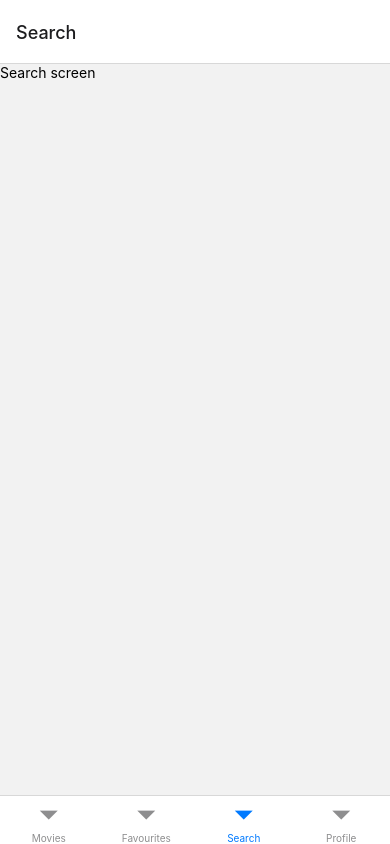
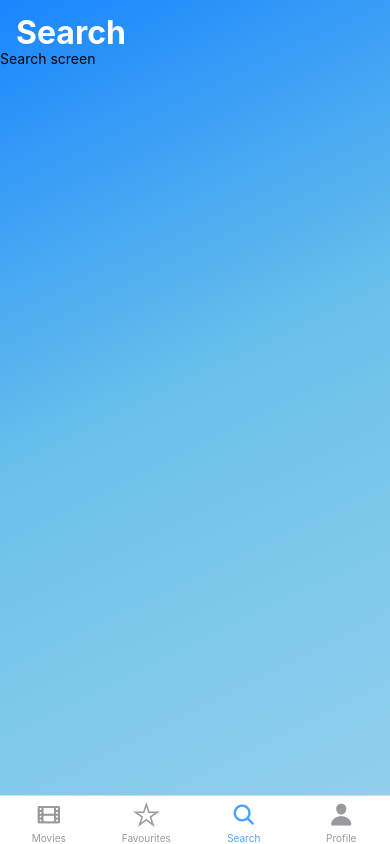
Before and after one commit to AnatolShum/ReactNative_Movies, a React Native app: screen /Search in a window 390 px wide. Built offline with nearby package versions, Linux system fonts and the light colour scheme.

Commit message:
gradient color view, global styles, configure tab

```diff
--- a/App.js
+++ b/App.js
@@ -1,7 +1,7 @@
 import React from 'react';
 import { StyleSheet, Text, View } from 'react-native';
 import { NavigationContainer } from '@react-navigation/native';
-import TabBar from './TabBar';
+import TabBar from './tabBar/tabBar';
 
 export default function App() {
   return (
@@ -12,7 +12,7 @@ export default function App() {
 }
 
 const styles = StyleSheet.create({
-  container: {
+  navigation: {
     flex: 1,
     backgroundColor: '#fff',
     alignItems: 'center',
--- a/TabBar.js
+++ /dev/null
@@ -1,27 +0,0 @@
-import React from "react";
-import { StyleSheet } from "react-native";
-import { createBottomTabNavigator } from '@react-navigation/bottom-tabs';
-import Movies from './scenes/movies';
-import Favourites from './scenes/favourites';
-import Search from './scenes/search';
-import Profile from './scenes/profile';
-
-
-const Tab = createBottomTabNavigator();
-
-const TabBar = () => {
-    return(
-        <Tab.Navigator>
-            <Tab.Screen name='Movies' component={Movies}/>
-            <Tab.Screen name='Favourites' component={Favourites}/>
-            <Tab.Screen name='Search' component={Search}/>
-            <Tab.Screen name='Profile' component={Profile}/>
-        </Tab.Navigator>
-    );
-}
-
-export default TabBar
-
-const styles = StyleSheet.create({
-
-})
--- a/package.json
+++ b/package.json
@@ -16,7 +16,8 @@
     "react": "18.2.0",
     "react-native": "0.72.6",
     "react-native-safe-area-context": "4.6.3",
-    "react-native-screens": "~3.22.0"
+    "react-native-screens": "~3.22.0",
+    "expo-linear-gradient": "~12.3.0"
   },
   "devDependencies": {
     "@babel/core": "^7.20.0"
--- /dev/null
+++ b/reusableViews/backgroundGradient.js
@@ -0,0 +1,22 @@
+import React from 'react';
+import { StyleSheet } from 'react-native';
+import { LinearGradient } from 'expo-linear-gradient';
+
+export default function ColorView(props) {
+return(
+<LinearGradient
+    colors={['#007AFFE6', '#32ADE6B3', '#32ADE67F']}
+    start={{ x: 0, y: 0 }}
+    end={{ x: 1, y: 1 }}
+    style={styles.linerGradient}
+>
+    { props.children }
+</LinearGradient>
+);
+}
+
+const styles = StyleSheet.create({
+    linerGradient: {
+        flex: 1
+    },
+});
--- a/scenes/favourites.js
+++ b/scenes/favourites.js
@@ -1,10 +1,17 @@
 import React from "react";
 import { View, Text } from "react-native";
+import ColorView from "../reusableViews/backgroundGradient";
+import { SafeAreaView } from 'react-native-safe-area-context';
+import { globalStyles } from "../styles/global";
 
 export default function Favourites() {
     return(
-<View>
-    <Text>Favourites screen</Text>
-</View>
+<ColorView>
+    <SafeAreaView style={ globalStyles.safeArea }>
+        <View style={ globalStyles.contentView }>
+            <Text>Favourites screen</Text>
+        </View>
+    </SafeAreaView>
+</ColorView>
     );
 }
--- a/scenes/movies.js
+++ b/scenes/movies.js
@@ -1,10 +1,23 @@
 import React from "react";
-import { View, Text } from "react-native";
+import { StyleSheet, View, Text } from "react-native";
+import ColorView from "../reusableViews/backgroundGradient";
+import { SafeAreaView } from 'react-native-safe-area-context';
+import { globalStyles } from "../styles/global";
 
 export default function Movies() {
 return(
-<View>
-    <Text>Home screen</Text>
-</View>
+<ColorView>
+    <SafeAreaView style={ globalStyles.safeArea }>
+        <View style={ globalStyles.contentView }>
+            <Text style={ styles.textStyle }>Home screen</Text>
+        </View>
+    </SafeAreaView>
+</ColorView>
 );
 }
+
+const styles = StyleSheet.create({
+    textStyle: {
+        color: 'white',
+    },
+});
--- a/scenes/profile.js
+++ b/scenes/profile.js
@@ -1,10 +1,17 @@
 import React from "react";
 import { View, Text } from "react-native";
+import ColorView from "../reusableViews/backgroundGradient";
+import { SafeAreaView } from 'react-native-safe-area-context';
+import { globalStyles } from "../styles/global";
 
 export default function Profile() {
     return(
-<View>
-    <Text>Profile screen</Text>
-</View>
+<ColorView>
+    <SafeAreaView style={ globalStyles.safeArea }>
+        <View style={ globalStyles.contentView }>
+            <Text>Profile screen</Text>
+        </View>
+    </SafeAreaView>
+</ColorView>
     );
 }
--- a/scenes/search.js
+++ b/scenes/search.js
@@ -1,10 +1,17 @@
 import React from "react";
 import { View, Text } from "react-native";
+import ColorView from "../reusableViews/backgroundGradient";
+import { SafeAreaView } from 'react-native-safe-area-context';
+import { globalStyles } from "../styles/global";
 
 export default function Search() {
     return(
-<View>
-    <Text>Search screen</Text>
-</View>
+<ColorView>
+    <SafeAreaView style={ globalStyles.safeArea }>
+        <View style={ globalStyles.contentView }>
+            <Text>Search screen</Text>
+        </View>
+    </SafeAreaView>
+</ColorView>
     );
 }
--- /dev/null
+++ b/styles/global.js
@@ -0,0 +1,13 @@
+import React from "react";
+import { StyleSheet, Platform } from "react-native";
+
+export const globalStyles = StyleSheet.create({
+    safeArea: {
+        flex: 1
+    },
+    contentView: {
+        backgroundColor: 'transparent',
+        paddingTop: Platform.OS === 'ios' ? 40 : 50,
+        flex: 1
+    },
+});
--- /dev/null
+++ b/tabBar/tabBar.js
@@ -0,0 +1,77 @@
+import React from "react";
+import { StyleSheet } from "react-native";
+import { createBottomTabNavigator } from '@react-navigation/bottom-tabs';
+import Movies from '../scenes/movies';
+import Favourites from '../scenes/favourites';
+import Search from '../scenes/search';
+import Profile from '../scenes/profile';
+import Ionicons from '@expo/vector-icons/Ionicons';
+
+const Tab = createBottomTabNavigator();
+
+const TabBar = () => {
+    return(
+        <Tab.Navigator
+          screenOptions={{
+            tabBarActiveTintColor: '#007AFFB3',
+            tabBarInactiveTintColor: '#8E8E93E6',
+            headerTransparent: true,
+            headerTintColor: 'white',
+            headerTitleAlign: 'left',
+            headerTitleStyle: {
+                fontSize: 32,
+                fontWeight: '700',
+            }
+        }}
+        >
+            <Tab.Screen
+             name='Movies'
+             component={Movies}
+             options={{
+                tabBarLabel: 'Movies',
+                tabBarIcon: ({ color, size }) => (
+                 <Ionicons name='ios-film-outline' color={color} size={size}/>
+                ),
+            }}
+            />
+            <Tab.Screen
+             name='Favourites'
+             component={Favourites}
+             options={{
+                tabBarLabel: 'Favourites',
+                tabBarIcon: ({ color, size }) => (
+                 <Ionicons name='ios-star-outline' color={color} size={size}/>
+                ),
+             }}
+            />
+            <Tab.Screen
+             name='Search'
+             component={Search}
+             options={{
+                tabBarLabel: 'Search',
+                tabBarIcon: ({ color, size }) => (
+                 <Ionicons name='ios-search' color={color} size={size} />
+                ),
+             }}
+            />
+            <Tab.Screen
+             name='Profile'
+             component={Profile}
+             options={{
+                tabBarLabel: 'Profile',
+                tabBarIcon: ({ color, size }) => (
+                 <Ionicons name='ios-person' color={color} size={size}/>
+                ),
+             }}
+            />
+        </Tab.Navigator>
+    );
+}
+
+export default TabBar
+
+const styles = StyleSheet.create({
+tabNavigator: {
+backgroundColor: 'red',
+},
+});
```
Also changed, not shown: 1 other file (tests, documents, lock files or other folders).
